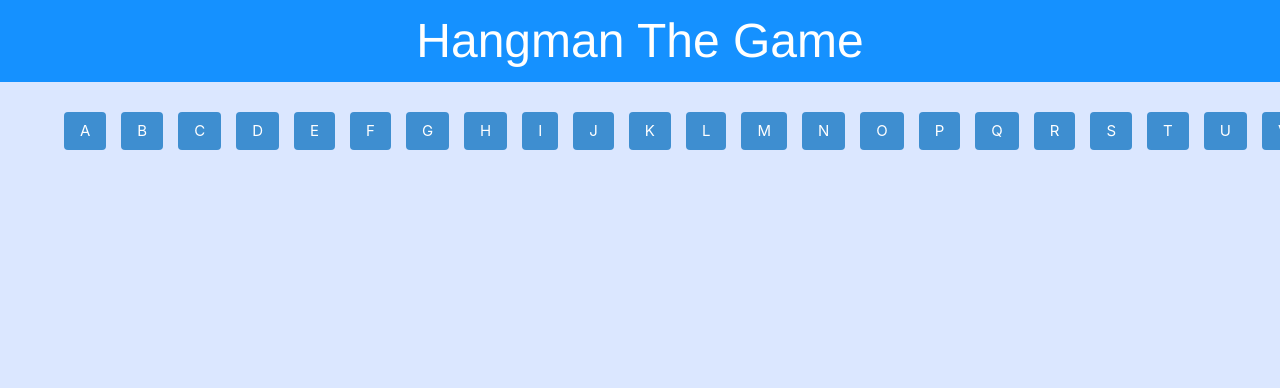
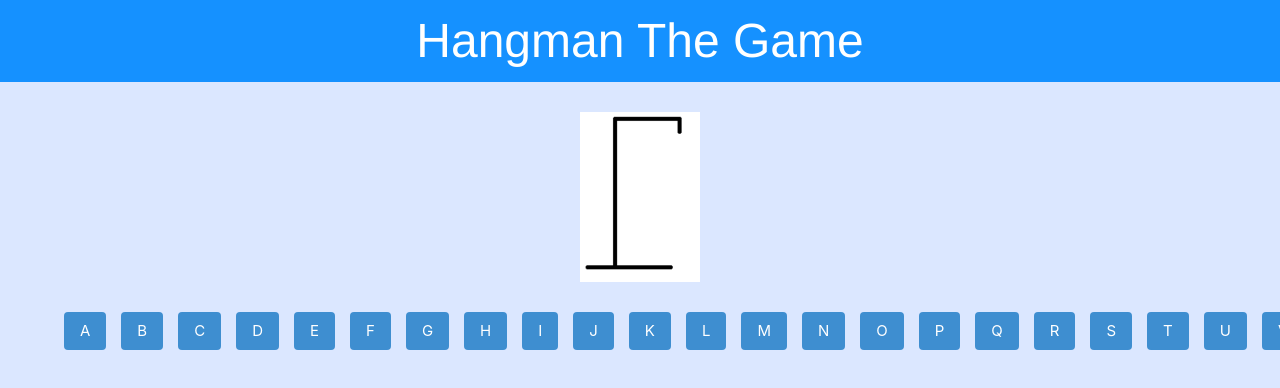
Before and after one commit to tcundic/Hangman-game, a React (Create React App) app: page / in a window 1280 px wide. Both pictures are taken after typing "Sample" into the empty fields and a click on the button "Save username". Shown: the top 388 px of the page. Built offline with nearby package versions, Linux system fonts and the light colour scheme; no server answers.

Commit message:
added component for displaying sprites. close #9.

```diff
--- /dev/null
+++ b/src/components/HangmanSprites.tsx
@@ -0,0 +1,45 @@
+import React from "react";
+import {connect} from "react-redux";
+import Props from "../models/Props";
+import Game from "../models/game";
+import Highscore from "../models/highscore";
+import Sprite from "../utils/Sprite";
+
+export class HangmanSprites extends React.Component<Props> {
+
+    getSpritePosition = (numberOfErrors: number | undefined) => {
+        switch(numberOfErrors) {
+            case 0:
+                return {x: 0, y: 0, width: 120, height: 170};
+            case 1:
+                return {x: 120, y: 0, width: 130, height: 170};
+            case 2:
+                return {x: 250, y: 0, width: 130, height: 170};
+            case 3:
+                return {x: 370, y: 0, width: 130, height: 170};
+            case 4:
+                return {x: 0, y: 170, width: 120, height: 170};
+            case 5:
+                return {x: 120, y: 170, width: 125, height: 170};
+            case 6:
+                return {x: 240, y: 170, width: 130, height: 170};
+            case 7:
+                return {x: 370, y: 170, width: 130, height: 170};
+            default:
+                return {x: 370, y: 170, width: 130, height: 170};
+        }
+    };
+
+    render() {
+        const {x, y, width, height} = this.getSpritePosition(this.props.game?.errors);
+        return <Sprite filename="./hangman.png" x={x} y={y} width={width} height={height} />
+    }
+};
+
+const mapStateToProps = (state: { game: Game, highscores: Array<Highscore> }) => {
+    return {
+        game: state.game
+    };
+};
+
+export default connect(mapStateToProps)(HangmanSprites);
--- a/src/components/Play.tsx
+++ b/src/components/Play.tsx
@@ -8,6 +8,7 @@ import Game from "../models/game";
 import Letters from "./Letters";
 import {getRandomQuote} from "../utils/http";
 import {setQuote} from "../actions/games";
+import HangmanSprites from "./HangmanSprites";
 
 export class Play extends React.Component<Props> {
 
@@ -29,6 +30,7 @@ export class Play extends React.Component<Props> {
         }
         return (
             <div className="container mt-6">
+                <HangmanSprites />
                 <Letters />
             </div>
         );
--- /dev/null
+++ b/src/utils/Sprite.tsx
@@ -0,0 +1,25 @@
+import React from "react";
+
+const Sprite = ({
+                    filename,
+                    x,
+                    y,
+                    width,
+                    height
+                }: { filename: string, x: number, y: number, width: number, height: number }) => {
+    if (!filename) {
+        return null;
+    }
+
+    const style = {
+        backgroundImage: `url(${filename})`,
+        backgroundPosition: `${x * (-1)}px ${y * (-1)}px`,
+        backgroundRepeat: 'no-repeat',
+        width,
+        height
+    };
+
+    return <div style={style} className="mb-6 mx-auto"/>;
+}
+
+export default Sprite;
```
Also changed, not shown: public/hangman.png (added).
